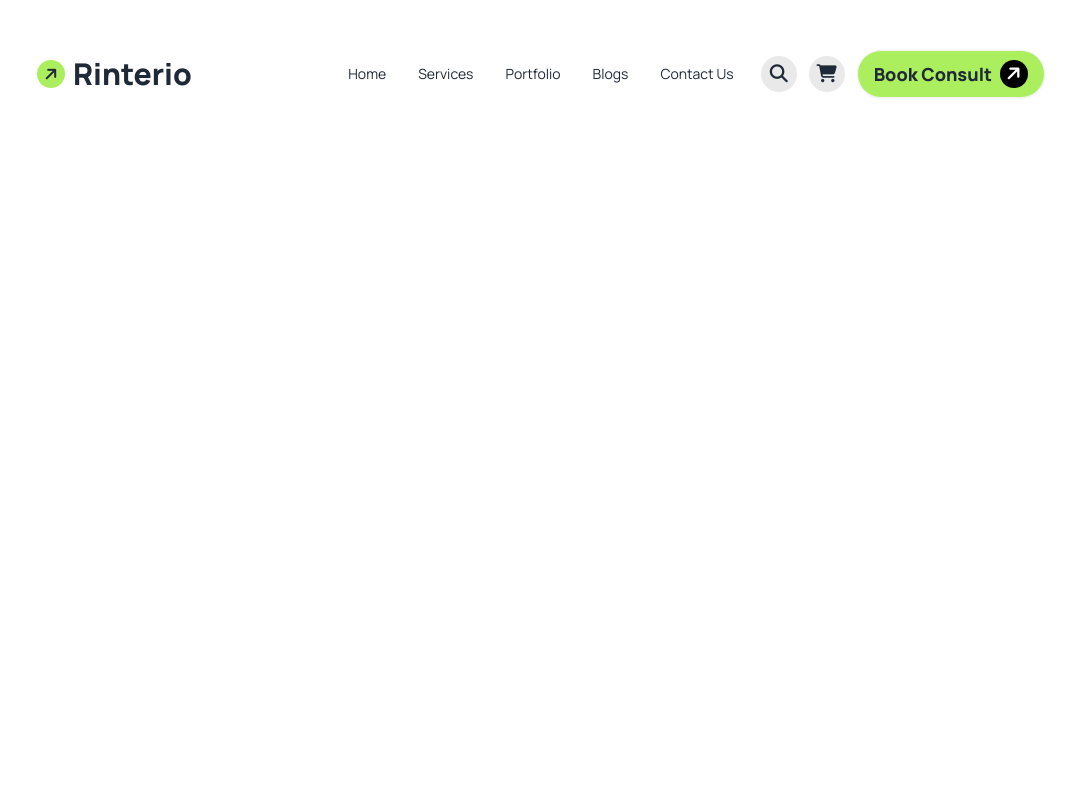
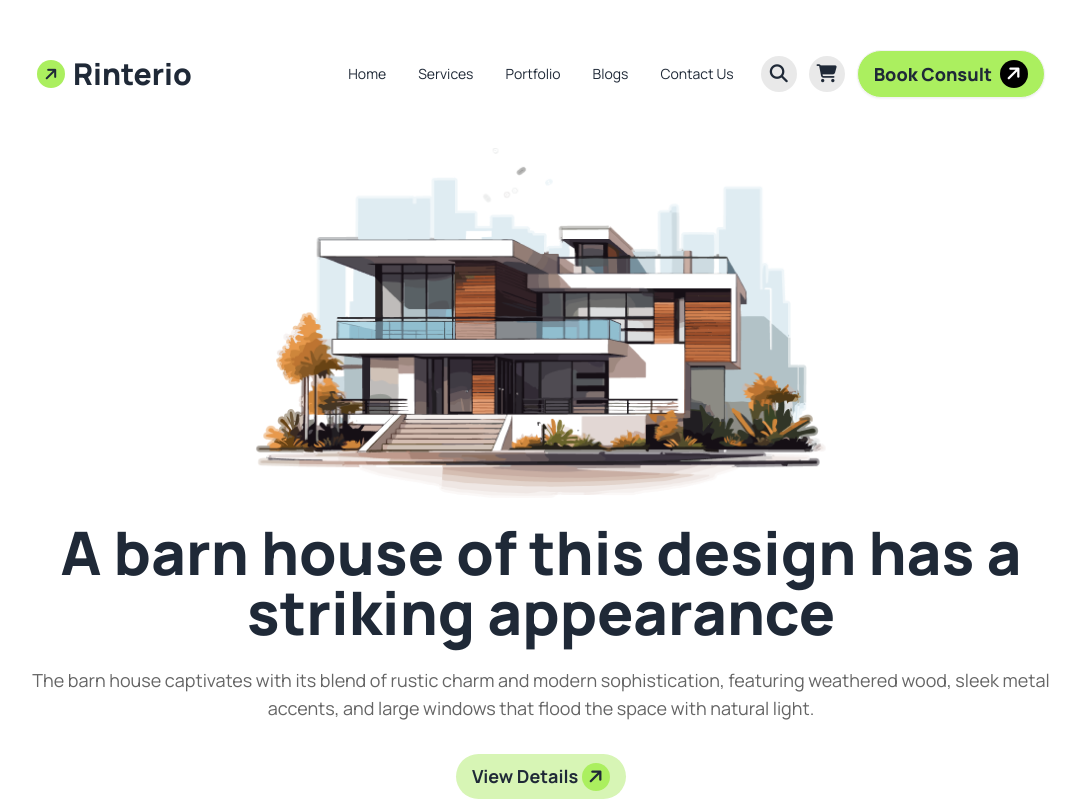
Before and after one commit to SAJID-AFNAN/Home-Design, a plain HTML site: page index.html in a window 1280 px wide. Shown: the whole page, without its empty margins (99-1179 px from the left). Drawn offline with nearby package versions, Linux system fonts and the light colour scheme.

Commit message:
Banner complete

```diff
--- a/index.html
+++ b/index.html
@@ -32,7 +32,8 @@
                 <div class="navbar bg-base-100">
                     <div class="navbar-start">
                         <div class="dropdown">
-                            <div tabindex="0" role="button" class="btn btn-ghost absolute -top-5 left-72 bg-[#E9E9E9] rounded-full px-3 lg:hidden">
+                            <div tabindex="0" role="button"
+                                class="btn btn-ghost absolute -top-5 left-72 bg-[#E9E9E9] rounded-full px-3 lg:hidden">
                                 <svg xmlns="http://www.w3.org/2000/svg" class="h-5 w-5" fill="none" viewBox="0 0 24 24"
                                     stroke="currentColor">
                                     <path stroke-linecap="round" stroke-linejoin="round" stroke-width="2"
@@ -64,13 +65,26 @@
                         </ul>
                     </div>
                     <div class="navbar-end gap-3 hidden lg:flex">
-                        <i class="fa-solid fa-magnifying-glass bg-[#E9E9E9] h-9 w-9 inline-flex justify-center items-center rounded-full text-lg"></i>
-                        <i class="fa-solid fa-cart-shopping bg-[#E9E9E9] h-9 w-9 inline-flex justify-center items-center rounded-full text-lg"></i>
+                        <i
+                            class="fa-solid fa-magnifying-glass bg-[#E9E9E9] h-9 w-9 inline-flex justify-center items-center rounded-full text-lg"></i>
+                        <i
+                            class="fa-solid fa-cart-shopping bg-[#E9E9E9] h-9 w-9 inline-flex justify-center items-center rounded-full text-lg"></i>
                         <a class="btn bg-[#ABEF5F] text-lg font-extrabold hover:bg-[#ABEF5F] rounded-3xl">Book Consult<i
                                 class="fa-solid fa-arrow-right bg-black text-white h-7 w-7 rounded-full inline-flex justify-center items-center -rotate-45"></i></a>
                     </div>
                 </div>
             </nav>
+
+            <!-- Banner section -->
+            <div class="text-center">
+                <img class="mx-auto" src="./assets/banner.png" alt="">
+                <h1 class="text-6xl font-extrabold my-6">A barn house of this design has a striking appearance</h1>
+                <p class="text-lg text-[#656565] mb-8">The barn house captivates with its blend of rustic charm and modern
+                    sophistication, featuring
+                    weathered wood, sleek metal accents, and large windows that flood the space with natural light.</p>
+                <button class="bg-[#d7f5b5] text-lg font-bold rounded-3xl px-4 py-2">View Details  <i
+                        class="fa-solid fa-arrow-right bg-[#ABEF5F] h-7 w-7 rounded-full inline-flex justify-center items-center -rotate-45"></i></button>
+            </div>
         </header>
     </main>
 
```
